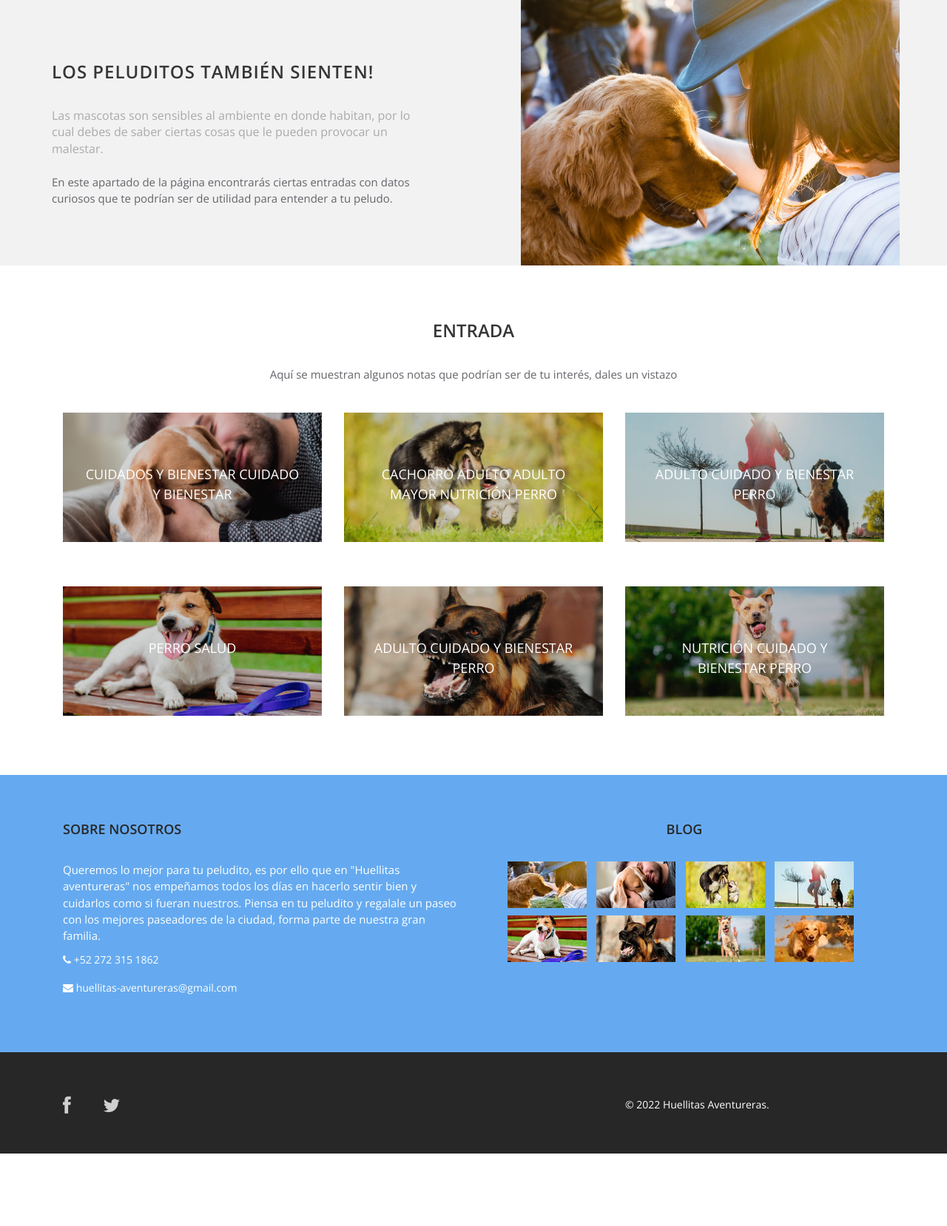
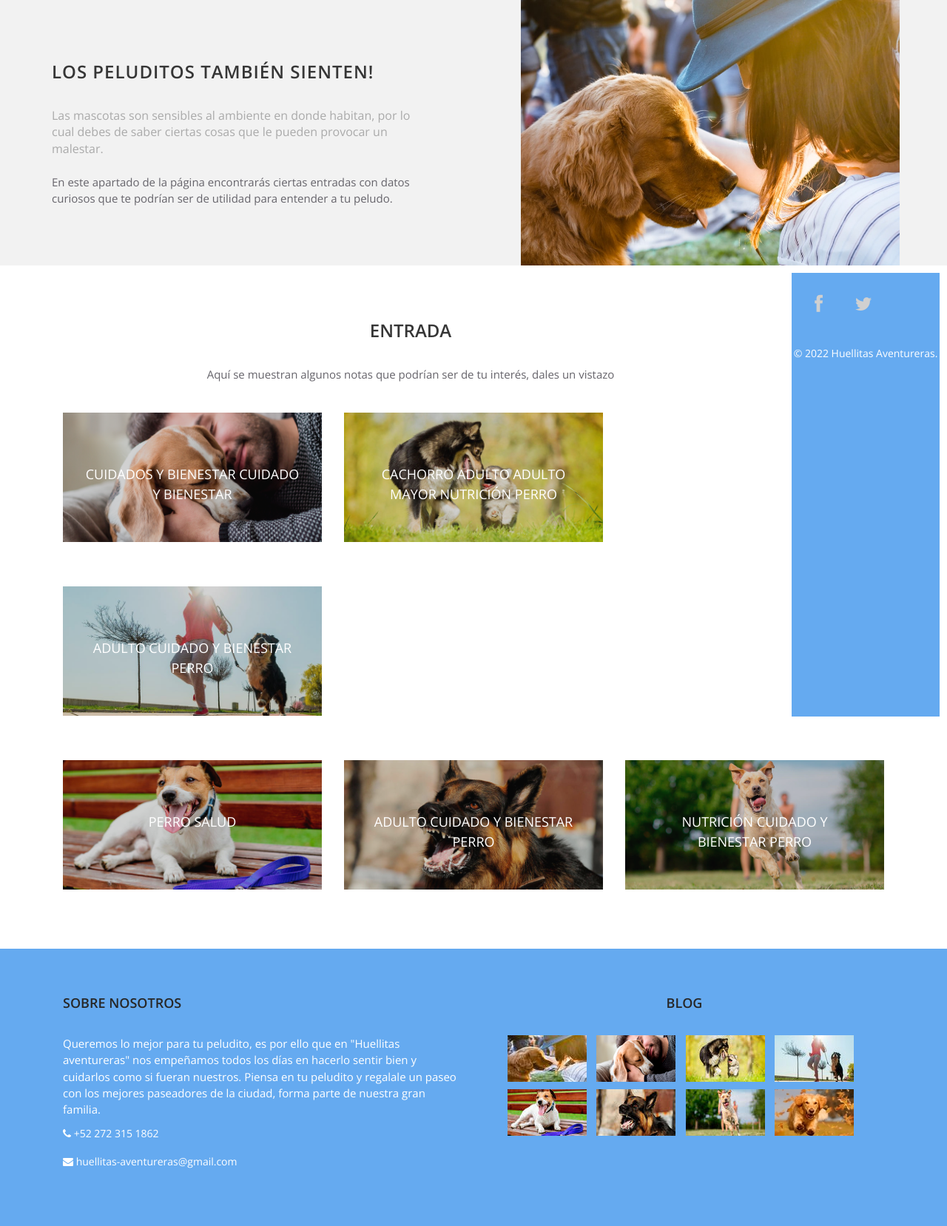
Before and after one commit to clauxbee/6g5A_Huellitas-Aventureras-1, a PHP site: page /blog.php in a window 1280 px wide. Shown: the part 102-1760 px from the top of the page at 74% size. Before the commit the page ends 1662 px from the top, so only its background shows below. Run offline with PHP 8.4, Linux system fonts and the light colour scheme.

Commit message:
aside (#16)
* Botones

* Aside

Co-authored-by: Braulio David Hernández Palagot <72223472+Braulio-Palagot@users.noreply.github.com>

```diff
--- a/css/style.css
+++ b/css/style.css
@@ -1036,6 +1036,18 @@ ul.social-network {
 .sub-footer  {
 	background:#272727;
 	padding:30px;
+  width: 20px;
+  height: 100px;
+}
+
+aside{
+
+display: inline-block;
+width: 300px;
+min-height: 400px;
+background-color: #65AAF0;
+float: right;
+margin: 10px;
 }
 
 ul.social-network li {
--- a/index.php
+++ b/index.php
@@ -15,4 +15,5 @@
 
 <?php include_once("php_components/scripts.php"); ?>
 </body>
+
 </html>
--- a/php_components/blog_bestMonth.php
+++ b/php_components/blog_bestMonth.php
@@ -1,3 +1,16 @@
+<style>
+
+aside{
+
+display: inline-block;
+width: 200px;
+min-height: 600px;
+background-color: #65AAF0;
+float: right;
+margin: 10px;
+}
+</style>
+
 <section class="action">
     <div class="container">
         <div class="left-text hidden-xs">
@@ -6,4 +19,19 @@
         </div>
         <div class="right-image hidden-xs" style="background-image: url(../img/blog1.jpg);"></div>
     </div>
+    <center>
+    <section id=main>
+<aside>
+<div class="social-icon">
+                <ul class="social-network">
+                    <li><a href="#" class="fb tool-tip" title="Facebook"><i class="fa fa-facebook"></i></a></li>
+                    <li><a href="#" class="twitter tool-tip" title="Twitter"><i class="fa fa-twitter"></i></a></li>
+                </ul>
+        </div>
+            <div class="copyright">
+                    &copy;   2022 Huellitas Aventureras.
+            </div>
+</aside>
 </section>
+</center>
+</section>
--- a/php_components/edit_pet-form.php
+++ b/php_components/edit_pet-form.php
@@ -67,6 +67,11 @@ $petRace = $_SESSION["userPets"][$_GET["petIndex"] - 1][3];
                         </p>
                     </div>
 
+                </div>
+                  <button type="getnow" name="subscribe" class="btn btn-primary btn-lg" required="required">Confirmar</button>
+                </div>
+
+
             </div>
             <button type="getnow" name="subscribe" class="btn btn-primary btn-lg" required="required" onclick="userID.value = <?php echo $_SESSION["userID"]?>">Confirmar</button>
             <button type="getnow" name="cancel" class="btn btn-primary btn-lg" required="required" onclick="editPetForm.action='../profile.php';">Cancelar</button>
--- a/php_components/footer.php
+++ b/php_components/footer.php
@@ -30,26 +30,5 @@
         </div>
 </footer>
 
-<div class="sub-footer">
-    <div class="container">
-        <div class="social-icon">
-            <div class="col-md-4">
-                <ul class="social-network">
-                    <li><a href="#" class="fb tool-tip" title="Facebook"><i class="fa fa-facebook"></i></a></li>
-                    <li><a href="#" class="twitter tool-tip" title="Twitter"><i class="fa fa-twitter"></i></a></li>
-                </ul>
-            </div>
-        </div>
-
-        <div class="col-md-4 col-md-offset-4">
-            <div class="copyright">
-                    &copy;   2022 Huellitas Aventureras.
-            </div>
-            <!--
-                All links in the footer should remain intact.
-                Licenseing information is available at: http://bootstraptaste.com/license/
-                You can buy this theme without footer links online at: http://bootstraptaste.com/buy/?theme=Day
-            -->
-        </div>
     </div>
 </div>
```
Also changed, not shown: blog.php (+9 -0 lines), php_components/aside.php (added, +11 -0 lines), php_components/login_form.php (+6 -1 lines).
